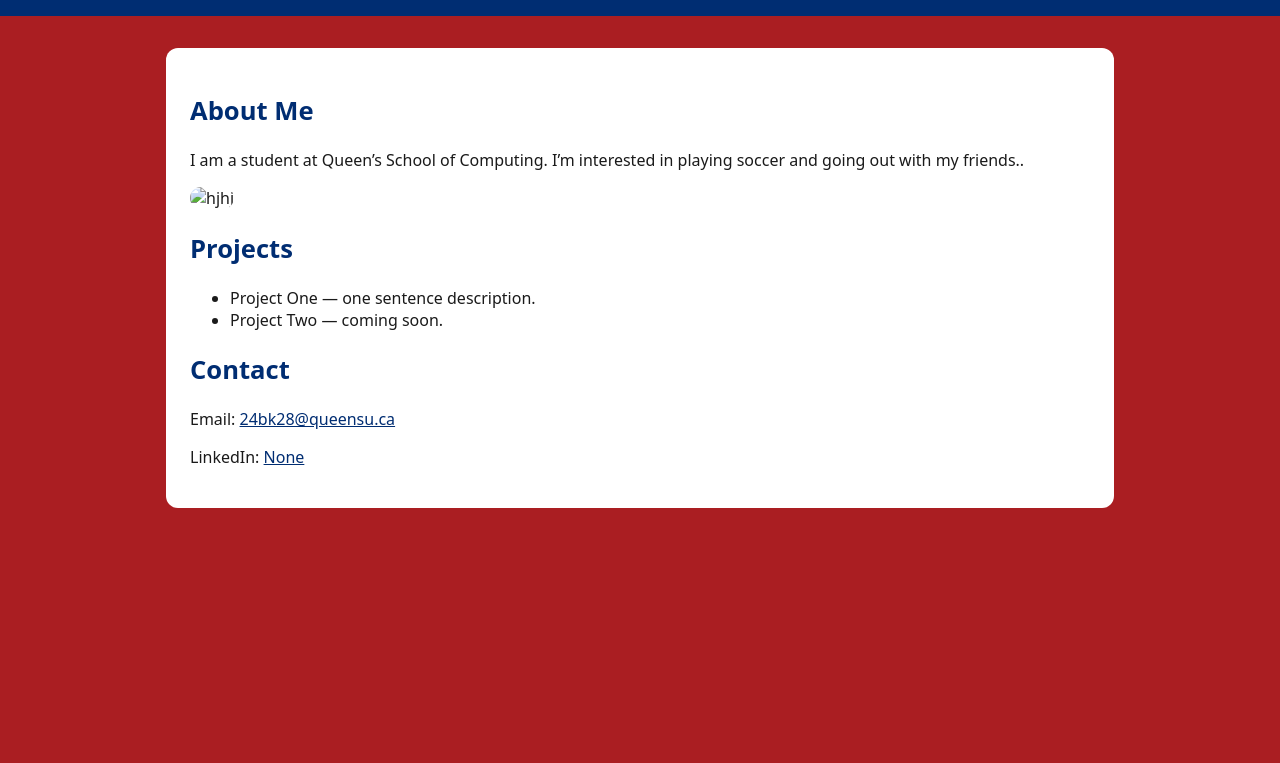
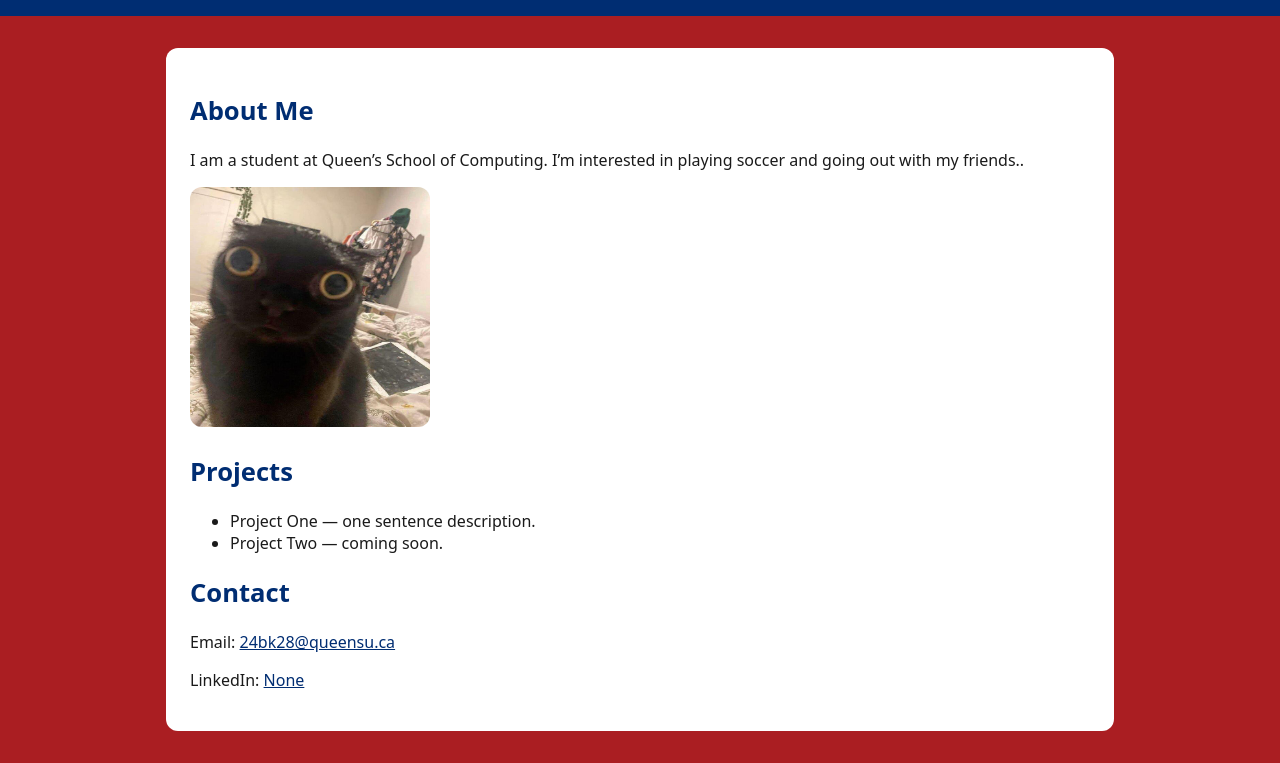
Before and after one commit to 24bk28/queens-student-page, a plain HTML site: page index.html in a window 1280 px wide. Shown: the part 102-865 px from the top of the page. Before the commit the page ends 800 px from the top, so only its background shows below. Drawn offline with Linux system fonts and the light colour scheme.

Commit message:
Update index.html

```diff
--- a/index.html
+++ b/index.html
@@ -18,7 +18,7 @@
       <p>I am a student at Queen’s School of Computing. I’m interested in playing soccer and going out with my friends.<!-- replace with interests -->.</p>
 
       <!-- ====== PHOTO (upload me.jpg to repo root, then update the src below) ====== -->
-      <img src="hjhj.jpg" alt="hjhj" width="240" height="240" />
+      <img src="hjhj.jpeg" alt="hjhj" width="240" height="240" />
 
       <!-- ====== PROJECTS/COURSES (add or rename items to courses instead of projects) ====== -->
       <h2>Projects</h2>
```
